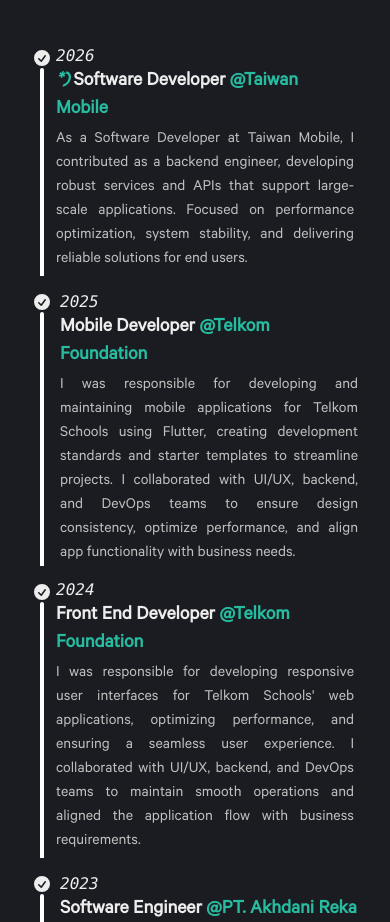
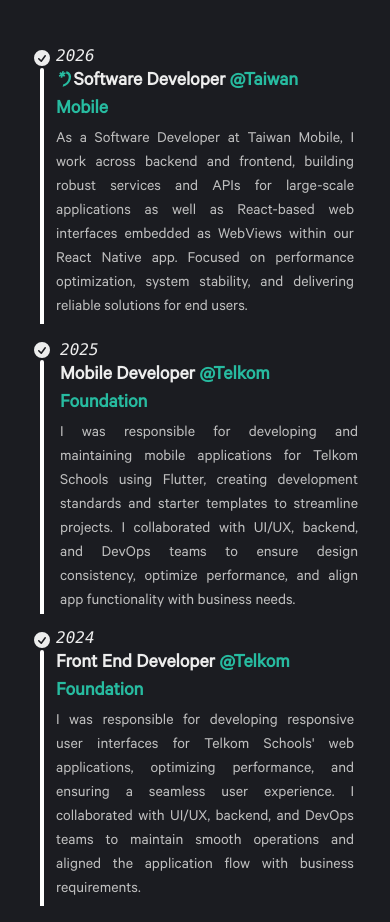
Before and after one commit to marmdhn/pro-marmdhn, a Next.js app: page /v1 in a window 390 px wide. Shown: the part 2631-3553 px from the top of the page. Built offline with nearby package versions, Linux system fonts and the light colour scheme.

Commit message:
feat: update Taiwan Mobile experience to reflect full-stack contributions

```diff
--- a/data/experiences.ts
+++ b/data/experiences.ts
@@ -13,7 +13,7 @@
     current: true,
     corporate: "Taiwan Mobile",
     description:
-      "As a Software Developer at Taiwan Mobile, I contributed as a backend engineer, developing robust services and APIs that support large-scale applications. Focused on performance optimization, system stability, and delivering reliable solutions for end users.",
+      "As a Software Developer at Taiwan Mobile, I work across backend and frontend, building robust services and APIs for large-scale applications as well as React-based web interfaces embedded as WebViews within our React Native app. Focused on performance optimization, system stability, and delivering reliable solutions for end users.",
   },
   {
     year: 2025,
```
